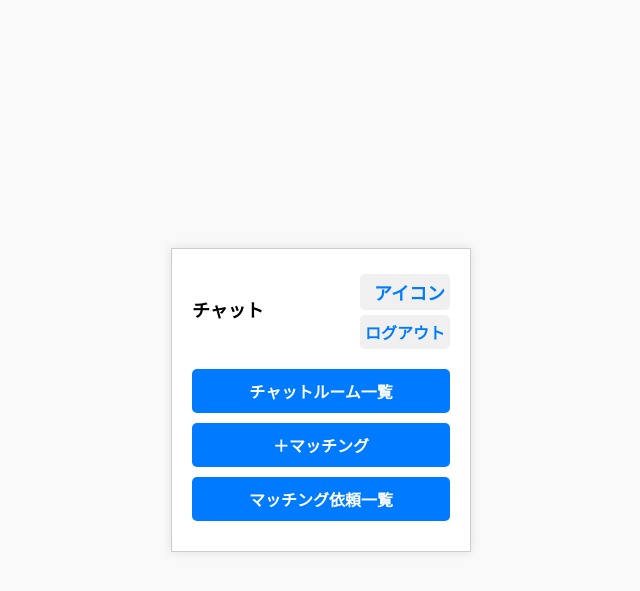
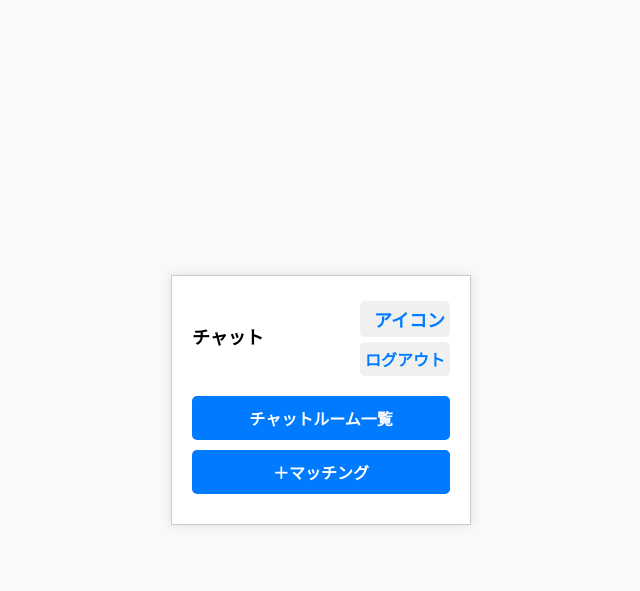
Before and after one commit to RareTECH-Iteam/honda_0817, a Flask app: page / in a window 1280 px wide. Shown: the top 591 px of the page, without its empty margins (319-959 px from the left). Run offline with Flask 2, Linux system fonts and the light colour scheme; the visitor is signed in with stand-in values (Sample User, id 1); data that the repository does not hold is empty.

Commit message:
マッチング依頼一覧の箇所を削除

```diff
--- a/ChatApp/templates/home.html
+++ b/ChatApp/templates/home.html
@@ -85,7 +85,7 @@
         <div class="menu">
             <a href="{{ url_for('chat_list') }}">チャットルーム一覧</a>
             <a href="{{ url_for('matching') }}">＋マッチング</a>
-            <a href="{{ url_for('request_list') }}">マッチング依頼一覧</a>
+            <!-- <a href="{{ url_for('request_list') }}">マッチング依頼一覧</a> -->
         </div>
     </div>
 </body>
--- a/ChatApp/templates/request_list.html
+++ b/ChatApp/templates/request_list.html
@@ -1,4 +1,4 @@
-<!DOCTYPE html>
+<!-- <!DOCTYPE html>
 <html lang="ja">
 <head>
     <meta charset="UTF-8">
@@ -145,4 +145,4 @@
 </script>
 
 </body>
-</html>
+</html> -->
--- a/requirements.txt
+++ b/requirements.txt
@@ -19,5 +19,5 @@ shellescape==3.8.1
 SQLAlchemy==1.4.41
 urllib3==1.26.12
 Werkzeug==2.2.2
-# flask-socketio==5.3.0  # flask-socketio を追加
+flask-socketio==5.3.0  # flask-socketio を追加
 # mysql-connector-python==8.0.29  # mysql-connector-python を追加
```
Also changed, not shown: ChatApp/templates/chat.html (line endings or trailing spaces).
